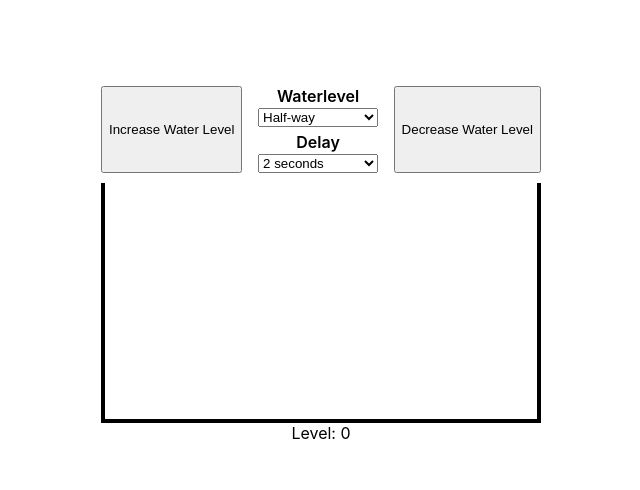
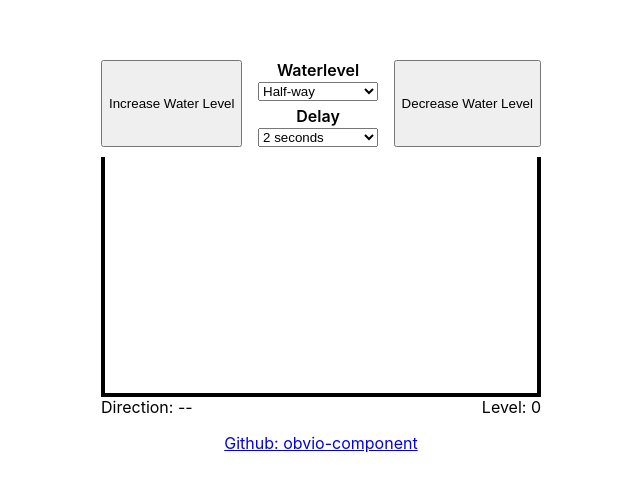
Before and after one commit to tyler-schwartz/obvio-component, a React (Create React App) app: page / in a window 1280 px wide. Shown: the part 136-626 px from the top of the page, without its empty margins (319-959 px from the left). Built offline with nearby package versions, Linux system fonts and the light colour scheme.

Commit message:
Little refactor of display data under the tub; Triggered level change and render BEFORE setting the interval so that user sees something right away after pressing a direction button

```diff
--- a/src/App.css
+++ b/src/App.css
@@ -60,3 +60,7 @@
 .bathtub-waterlevel.level-2  { background-color: rgb(40, 40, 230); }
 .bathtub-waterlevel.level-1  { background-color: rgb(20, 20, 230); }
 .bathtub-waterlevel.level-0  { background-color: rgb(0, 0, 230); }
+.bathtub-info {
+    display: flex;
+    justify-content: space-between;
+}
--- a/src/Bathtub.js
+++ b/src/Bathtub.js
@@ -17,16 +17,27 @@ function Bathtub(props)
         // of these cases we don't want to do anything on the state change to null.
         if (direction === null) { return; }
 
+        // Before any work is done, if we're being told to up and we're already
+        // at the desired level, reset the direction and be done.
+        if (direction === 'up' && levels.length === waterLevel) {
+            setDirection(null);
+            return;
+        }
+
+        // Change the level and set it to the state so that user sees something
+        // happening. If the delay is longer, it takes some time before any visual
+        // indication of work is happening. Creating a new array, so that we can
+        // trigger a render of the component after the state commit.
+        doChangeLevels();
+        setLevels(prevLevels => Object.assign([], levels));
+
         // Set the ref to the setInterval() id so we have something to clear when
         // the work is done.
         interval.current = setInterval(() => {
-            // let Llevels = levels
             // Depending on the direction, push or pop an element from the array
             // of water levels. Array? Easier to .map() and allows for some future-
             // proofing if it's a collection of items, opposed to just a level.
-            direction === 'up' ?
-                levels.push({}) :
-                levels.pop();
+            doChangeLevels();
 
             // Three cases where we want to stop working:
             // 1. We're moving the level up and the length of the water level
@@ -58,6 +69,12 @@ function Bathtub(props)
             setLevels(prevLevels => Object.assign([], levels));
         }, Number(delay) * 1000);
     }, [direction]);
+
+    const doChangeLevels = () => {
+        direction === 'up' ?
+            levels.push({}) :
+            levels.pop();
+    };
 
     return (
         <div className="bathtub-container">
@@ -111,7 +128,19 @@ function Bathtub(props)
                 })}
             </div>
 
-            Level: {levels.length}
+            <div className="bathtub-info">
+                <span>Direction: {direction || '--'}</span>
+                <span>Level: {levels.length}</span>
+            </div>
+
+            <p>
+                <a
+                    href="https://github.com/tyler-schwartz/obvio-component/tree/master/src"
+                    target="_blank"
+                >
+                    Github: obvio-component
+                </a>
+            </p>
         </div>
     )
 }
```
